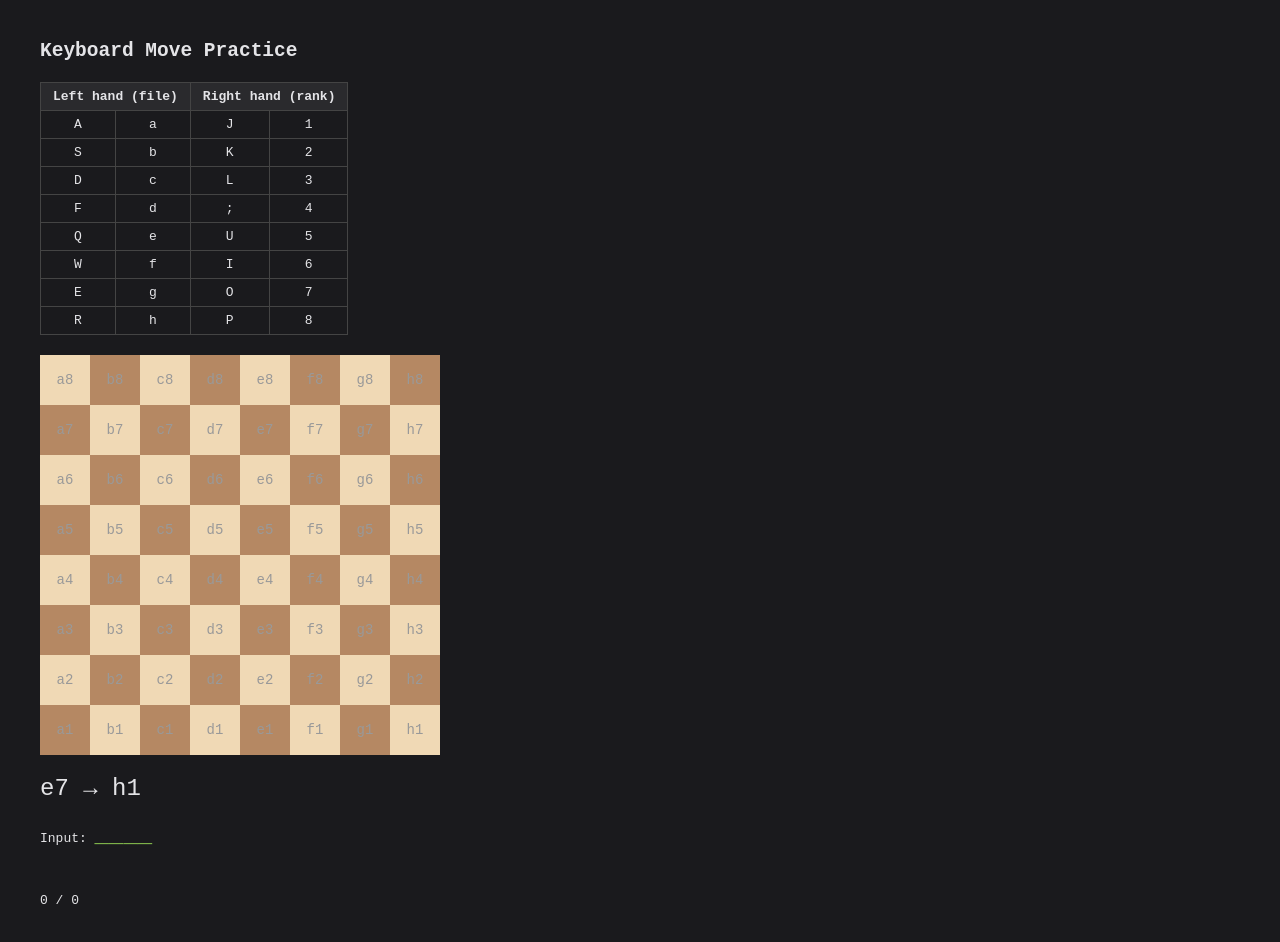
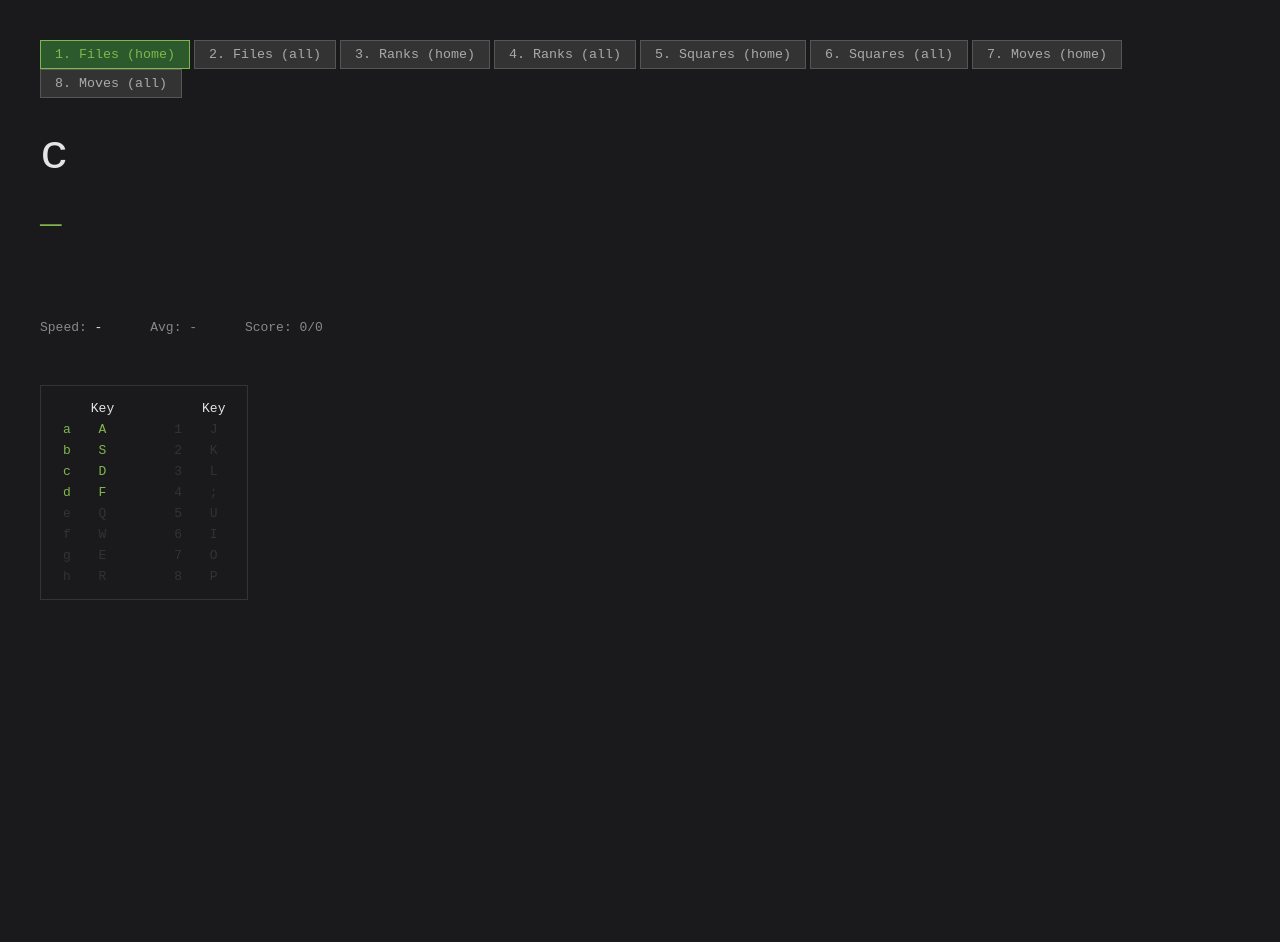
Before and after one commit to matthewfoodsexer/better_chess_com, a browser extension: page practice/index.html in a window 1280 px wide. After the commit the page ends 800 px from the top, so only its background shows below. Drawn offline with Linux system fonts and the light colour scheme.

Commit message:
Improve keyboard practice with stage system and shuffle bag

```diff
--- a/practice/index.html
+++ b/practice/index.html
@@ -5,128 +5,283 @@
 <title>KB Move Practice</title>
 <style>
 body { font-family: monospace; background: #1a1a1d; color: #e4e4e7; margin: 40px; }
-table { border-collapse: collapse; margin: 20px 0; }
-td { border: 1px solid #444; padding: 6px 12px; text-align: center; }
-th { border: 1px solid #444; padding: 6px 12px; background: #2a2a2d; }
-#board { display: grid; grid-template-columns: repeat(8,50px); grid-template-rows: repeat(8,50px); gap: 0; margin: 20px 0; }
-#board div { display: flex; align-items: center; justify-content: center; font-size: 14px; color: #999; }
-.light { background: #b58863; }
-.dark { background: #f0d9b5; }
-.highlight { outline: 3px solid #81b64c; outline-offset: -3px; }
-#prompt { font-size: 24px; margin: 20px 0; }
-#input { font-size: 24px; color: #81b64c; }
-#result { font-size: 18px; margin: 10px 0; min-height: 24px; }
-#score { margin: 10px 0; }
+#stages { margin-bottom: 20px; }
+#stages button { background: #333; color: #aaa; border: 1px solid #555; padding: 6px 14px; margin-right: 4px; cursor: pointer; font-family: monospace; }
+#stages button.active { background: #2d5a2d; color: #81b64c; border-color: #81b64c; }
+#prompt { font-size: 48px; margin: 30px 0 10px; letter-spacing: 4px; }
+#hint { display: none; }
+#input-display { font-size: 36px; color: #81b64c; margin: 10px 0; min-height: 44px; letter-spacing: 2px; }
+#result { font-size: 18px; min-height: 24px; margin: 10px 0; }
 .correct { color: #81b64c; }
 .wrong { color: #e5533b; }
+#stats { margin: 20px 0; color: #888; }
+#stats span { margin-right: 20px; }
+#time { color: #e4e4e7; }
+#ref { margin-top: 30px; border: 1px solid #333; padding: 12px; display: inline-block; }
+#ref table { border-collapse: collapse; }
+#ref td { padding: 3px 10px; text-align: center; }
+#ref .active-key { color: #81b64c; }
+#ref .inactive-key { color: #333; }
+#streak { font-size: 14px; color: #888; min-height: 20px; }
 </style>
 </head>
 <body>
-<h2>Keyboard Move Practice</h2>
 
-<table>
-<tr><th colspan="2">Left hand (file)</th><th colspan="2">Right hand (rank)</th></tr>
-<tr><td>A</td><td>a</td><td>J</td><td>1</td></tr>
-<tr><td>S</td><td>b</td><td>K</td><td>2</td></tr>
-<tr><td>D</td><td>c</td><td>L</td><td>3</td></tr>
-<tr><td>F</td><td>d</td><td>;</td><td>4</td></tr>
-<tr><td>Q</td><td>e</td><td>U</td><td>5</td></tr>
-<tr><td>W</td><td>f</td><td>I</td><td>6</td></tr>
-<tr><td>E</td><td>g</td><td>O</td><td>7</td></tr>
-<tr><td>R</td><td>h</td><td>P</td><td>8</td></tr>
-</table>
+<div id="stages"></div>
 
-<div id="board"></div>
 <div id="prompt"></div>
-<div>Input: <span id="input">____</span></div>
+<div id="hint"></div>
+<div id="input-display"></div>
 <div id="result"></div>
-<div id="score">0 / 0</div>
+<div id="streak"></div>
+
+<div id="stats">
+  <span>Speed: <span id="time">-</span></span>
+  <span>Avg: <span id="avg">-</span></span>
+  <span>Score: <span id="score">0/0</span></span>
+</div>
+
+<div id="ref"></div>
 
 <script>
-const FILE_MAP = {a:"a",s:"b",d:"c",f:"d",q:"e",w:"f",e:"g",r:"h"};
-const RANK_MAP = {j:"1",k:"2",l:"3",";":"4",u:"5",i:"6",o:"7",p:"8"};
+// Key maps
+const F2K = {a:"A",b:"S",c:"D",d:"F",e:"Q",f:"W",g:"E",h:"R"};
+const R2K = {"1":"J","2":"K","3":"L","4":";","5":"U","6":"I","7":"O","8":"P"};
+const K2F = {a:"a",s:"b",d:"c",f:"d",q:"e",w:"f",e:"g",r:"h"};
+const K2R = {j:"1",k:"2",l:"3",";":"4",u:"5",i:"6",o:"7",p:"8"};
+
 const FILES = "abcdefgh";
 const RANKS = "12345678";
 
+// Stages
+const STAGES = [
+  { name: "1. Files (home)", type: "file", keys: "asdf", desc: "a b c d" },
+  { name: "2. Files (all)", type: "file", keys: "asdfqwer", desc: "a-h" },
+  { name: "3. Ranks (home)", type: "rank", keys: "jkl;", desc: "1 2 3 4" },
+  { name: "4. Ranks (all)", type: "rank", keys: "jkl;uiop", desc: "1-8" },
+  { name: "5. Squares (home)", type: "square", files: "abcd", ranks: "1234" },
+  { name: "6. Squares (all)", type: "square", files: "abcdefgh", ranks: "12345678" },
+  { name: "7. Moves (home)", type: "move", files: "abcd", ranks: "1234" },
+  { name: "8. Moves (all)", type: "move", files: "abcdefgh", ranks: "12345678" },
+];
+
+let stage = 0;
 let buf = [];
 let target = null;
+let startTime = 0;
 let correct = 0, total = 0;
+let times = [];
+let streak = 0;
+let bestStreak = 0;
+let wrongCount = {};  // track weak keys
+const ADVANCE_THRESHOLD = 10; // correct in a row to unlock next
 
-function randSq() { return FILES[Math.floor(Math.random()*8)] + RANKS[Math.floor(Math.random()*8)]; }
+let unlocked = STAGES.length - 1;
+
+function init() {
+  renderStages();
+  selectStage(Math.min(stage, unlocked));
+}
+
+function renderStages() {
+  const el = document.getElementById("stages");
+  el.innerHTML = "";
+  STAGES.forEach((s, i) => {
+    const btn = document.createElement("button");
+    btn.textContent = s.name;
+    btn.className = i === stage ? "active" : i > unlocked ? "locked" : "";
+    btn.onclick = () => { if (i <= unlocked) selectStage(i); };
+    el.appendChild(btn);
+  });
+}
+
+function selectStage(i) {
+  stage = i;
+  correct = 0; total = 0; times = []; streak = 0; bag = [];
+  renderStages();
+  renderRef();
+  newRound();
+  updateStats();
+}
+
+function renderRef() {
+  const s = STAGES[stage];
+  const el = document.getElementById("ref");
+  let activeFiles = s.files || (s.type === "file" ? [...s.keys].map(k => K2F[k]) : FILES).join ? undefined : undefined;
+  let activeRanks = s.ranks || (s.type === "rank" ? [...s.keys].map(k => K2R[k]) : RANKS).join ? undefined : undefined;
+
+  // Determine which keys are active
+  let aFiles = new Set(), aRanks = new Set();
+  if (s.type === "file") { for (const k of s.keys) aFiles.add(K2F[k]); }
+  else if (s.type === "rank") { for (const k of s.keys) aRanks.add(K2R[k]); }
+  else { for (const f of (s.files||FILES)) aFiles.add(f); for (const r of (s.ranks||RANKS)) aRanks.add(r); }
+
+  let html = '<table>';
+  html += '<tr><td></td><td>Key</td><td></td><td></td><td>Key</td></tr>';
+  for (let i = 0; i < 8; i++) {
+    const f = FILES[i], r = RANKS[i];
+    const fc = aFiles.has(f) ? "active-key" : "inactive-key";
+    const rc = aRanks.has(r) ? "active-key" : "inactive-key";
+    html += `<tr>
+      <td class="${fc}">${f}</td><td class="${fc}">${F2K[f]}</td>
+      <td style="width:20px"></td>
+      <td class="${rc}">${r}</td><td class="${rc}">${R2K[r]}</td>
+    </tr>`;
+  }
+  html += '</table>';
+  el.innerHTML = html;
+}
+
+let bag = [];
+
+function shuffle(arr) {
+  for (let i = arr.length - 1; i > 0; i--) {
+    const j = Math.floor(Math.random() * (i + 1));
+    [arr[i], arr[j]] = [arr[j], arr[i]];
+  }
+  return arr;
+}
+
+function buildBag() {
+  const s = STAGES[stage];
+  const items = [];
+  if (s.type === "file") {
+    for (const k of s.keys) items.push([K2F[k]]);
+  } else if (s.type === "rank") {
+    for (const k of s.keys) items.push([K2R[k]]);
+  } else if (s.type === "square") {
+    for (const f of s.files) for (const r of s.ranks) items.push([f, r]);
+  } else {
+    const files = [...s.files], ranks = [...s.ranks];
+    for (const f of files) for (const r of ranks) items.push([f, r]);
+  }
+  return shuffle(items);
+}
+
+function nextFromBag() {
+  if (bag.length === 0) bag = buildBag();
+  return bag.pop();
+}
 
 function newRound() {
   buf = [];
-  const from = randSq();
-  let to = randSq();
-  while (to === from) to = randSq();
-  target = { from, to };
-  document.getElementById("prompt").textContent = target.from + " → " + target.to;
-  document.getElementById("input").textContent = "____";
+  const s = STAGES[stage];
+
+  if (s.type === "move") {
+    const sq1 = nextFromBag();
+    let sq2 = nextFromBag();
+    if (bag.length === 0) bag = buildBag();
+    while (sq1[0] === sq2[0] && sq1[1] === sq2[1]) sq2 = nextFromBag();
+    target = { answer: [...sq1, ...sq2], type: "move" };
+  } else {
+    const item = nextFromBag();
+    target = { answer: item, type: s.type };
+  }
+
+  // Display prompt
+  const a = target.answer;
+  let promptText, hintText;
+  if (target.type === "file") {
+    promptText = a[0];
+    hintText = F2K[a[0]];
+  } else if (target.type === "rank") {
+    promptText = a[0];
+    hintText = R2K[a[0]];
+  } else if (target.type === "square") {
+    promptText = a[0] + a[1];
+    hintText = F2K[a[0]] + R2K[a[1]];
+  } else {
+    promptText = a[0]+a[1] + " \u2192 " + a[2]+a[3];
+    hintText = F2K[a[0]]+R2K[a[1]] + " " + F2K[a[2]]+R2K[a[3]];
+  }
+
+  document.getElementById("prompt").textContent = promptText;
+  document.getElementById("hint").textContent = hintText;
+  document.getElementById("input-display").textContent = "_".repeat(target.answer.length);
   document.getElementById("result").textContent = "";
-  highlightSquares([]);
+
+  startTime = performance.now();
 }
 
-// Board
-const board = document.getElementById("board");
-const cells = {};
-for (let r = 7; r >= 0; r--) {
-  for (let f = 0; f < 8; f++) {
-    const sq = FILES[f] + RANKS[r];
-    const div = document.createElement("div");
-    div.className = (f + r) % 2 === 0 ? "light" : "dark";
-    div.textContent = sq;
-    board.appendChild(div);
-    cells[sq] = div;
-  }
+function updateStats() {
+  const avg = times.length > 0 ? Math.round(times.reduce((a,b)=>a+b,0) / times.length) : "-";
+  document.getElementById("avg").textContent = avg === "-" ? "-" : avg + "ms";
+  document.getElementById("score").textContent = correct + "/" + total;
+  document.getElementById("streak").textContent = streak > 1 ? streak + " combo" + (streak >= bestStreak && bestStreak > 2 ? " (best!)" : "") : "";
+
 }
 
-function highlightSquares(sqs) {
-  Object.values(cells).forEach(d => d.classList.remove("highlight"));
-  sqs.forEach(s => { if (cells[s]) cells[s].classList.add("highlight"); });
+function check() {
+  total++;
+  const elapsed = Math.round(performance.now() - startTime);
+  const ok = buf.join("") === target.answer.join("");
+
+  if (ok) {
+    correct++;
+    streak++;
+    if (streak > bestStreak) bestStreak = streak;
+    times.push(elapsed);
+    if (times.length > 20) times.shift();
+    document.getElementById("time").textContent = elapsed + "ms";
+    document.getElementById("result").textContent = "";
+    document.getElementById("result").className = "correct";
+
+  } else {
+    streak = 0;
+    // Track wrong keys
+    for (let i = 0; i < target.answer.length; i++) {
+      if (buf[i] !== target.answer[i]) {
+        wrongCount[target.answer[i]] = (wrongCount[target.answer[i]] || 0) + 1;
+      }
+    }
+    const el = document.getElementById("result");
+    el.className = "wrong";
+    el.textContent = "miss";
+    document.getElementById("time").textContent = "-";
+  }
+
+  updateStats();
+  setTimeout(newRound, ok ? 300 : 800);
 }
 
+// Input handler
 document.addEventListener("keydown", (ev) => {
-  if (ev.key === "Escape") { buf = []; updateInput(); return; }
-  if (ev.key === "Backspace") { buf.pop(); updateInput(); ev.preventDefault(); return; }
+  if (ev.key === "Escape") { buf = []; updateInputDisplay(); return; }
+  if (ev.key === "Backspace") { buf.pop(); updateInputDisplay(); ev.preventDefault(); return; }
+  if (!target) return;
 
   const key = ev.key.toLowerCase();
   const step = buf.length;
+  const a = target.answer;
 
-  if (step === 0 || step === 2) {
-    if (FILE_MAP[key]) { buf.push(FILE_MAP[key]); updateInput(); ev.preventDefault(); }
-  } else if (step === 1 || step === 3) {
-    if (RANK_MAP[key]) {
-      buf.push(RANK_MAP[key]);
-      updateInput();
-      ev.preventDefault();
+  if (target.type === "file") {
+    if (K2F[key]) { buf.push(K2F[key]); ev.preventDefault(); updateInputDisplay(); check(); }
+  } else if (target.type === "rank") {
+    if (K2R[key]) { buf.push(K2R[key]); ev.preventDefault(); updateInputDisplay(); check(); }
+  } else if (target.type === "square") {
+    if (step === 0 && K2F[key]) { buf.push(K2F[key]); ev.preventDefault(); updateInputDisplay(); }
+    else if (step === 1 && K2R[key]) { buf.push(K2R[key]); ev.preventDefault(); updateInputDisplay(); check(); }
+  } else {
+    // move: file rank file rank
+    if ((step === 0 || step === 2) && K2F[key]) { buf.push(K2F[key]); ev.preventDefault(); updateInputDisplay(); }
+    else if ((step === 1 || step === 3) && K2R[key]) {
+      buf.push(K2R[key]); ev.preventDefault(); updateInputDisplay();
       if (buf.length === 4) check();
     }
   }
 });
 
-function updateInput() {
-  const labels = [...buf];
-  while (labels.length < 4) labels.push("_");
-  document.getElementById("input").textContent = labels[0]+labels[1]+" "+labels[2]+labels[3];
-  const sqs = [];
-  if (buf.length >= 2) sqs.push(buf[0]+buf[1]);
-  if (buf.length >= 4) sqs.push(buf[2]+buf[3]);
-  highlightSquares(sqs);
+function updateInputDisplay() {
+  const a = target.answer;
+  let display = "";
+  for (let i = 0; i < a.length; i++) {
+    display += buf[i] || "_";
+    if (target.type === "move" && i === 1) display += " ";
+  }
+  document.getElementById("input-display").textContent = display;
 }
 
-function check() {
-  total++;
-  const from = buf[0]+buf[1], to = buf[2]+buf[3];
-  const ok = from === target.from && to === target.to;
-  if (ok) correct++;
-  const el = document.getElementById("result");
-  el.textContent = ok ? "Correct!" : "Wrong: " + from + "→" + to;
-  el.className = ok ? "correct" : "wrong";
-  document.getElementById("score").textContent = correct + " / " + total;
-  setTimeout(newRound, ok ? 500 : 1200);
-}
-
-newRound();
+init();
 </script>
 </body>
 </html>
```
